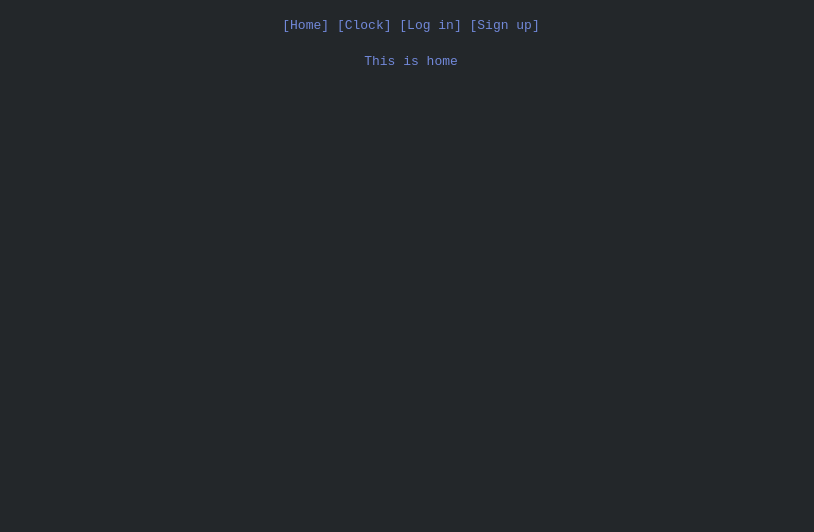
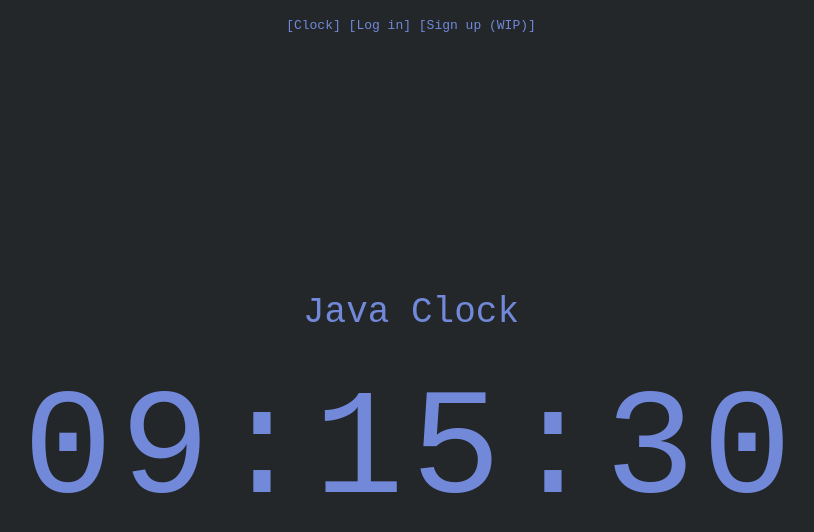
Before and after one commit to npnkhoi/JavaClock, a Vue app in the folder javaclock-frontend/: page / in a window 1280 px wide. Shown: the top 532 px of the page, without its empty margins (229-1043 px from the left). Built offline with nearby package versions, Linux system fonts and the light colour scheme.

Commit message:
set clock as landing page

```diff
--- a/javaclock-frontend/src/App.vue
+++ b/javaclock-frontend/src/App.vue
@@ -1,10 +1,9 @@
 <template>
   <div class="main-page absolute h-full w-full flex flex-col items-center">
     <div class="navigation-bar m-4">
-      <router-link to='/'> [Home] </router-link>
-      <router-link to='/clock'> [Clock] </router-link>
+      <router-link to='/'> [Clock] </router-link>
       <router-link to='/login'> [Log in] </router-link>
-      <router-link to='/signup'> [Sign up] </router-link>
+      <router-link to='/signup'> [Sign up (WIP)] </router-link>
     </div>
     <router-view />
   </div>
--- a/javaclock-frontend/src/router/index.js
+++ b/javaclock-frontend/src/router/index.js
@@ -1,6 +1,6 @@
 import { createRouter, createWebHistory } from 'vue-router'
 import Clock from '../components/Clock.vue'
-import Home from '../components/Home.vue'
+// import Home from '../components/Home.vue'
 import Login from '../components/Login.vue'
 import Signup from '../components/Signup.vue'
 
@@ -11,10 +11,6 @@
     routes: [
         {
             path: '/',
-            component: Home
-        },
-        {
-            path: '/clock',
             component: Clock
         },
         {
```
